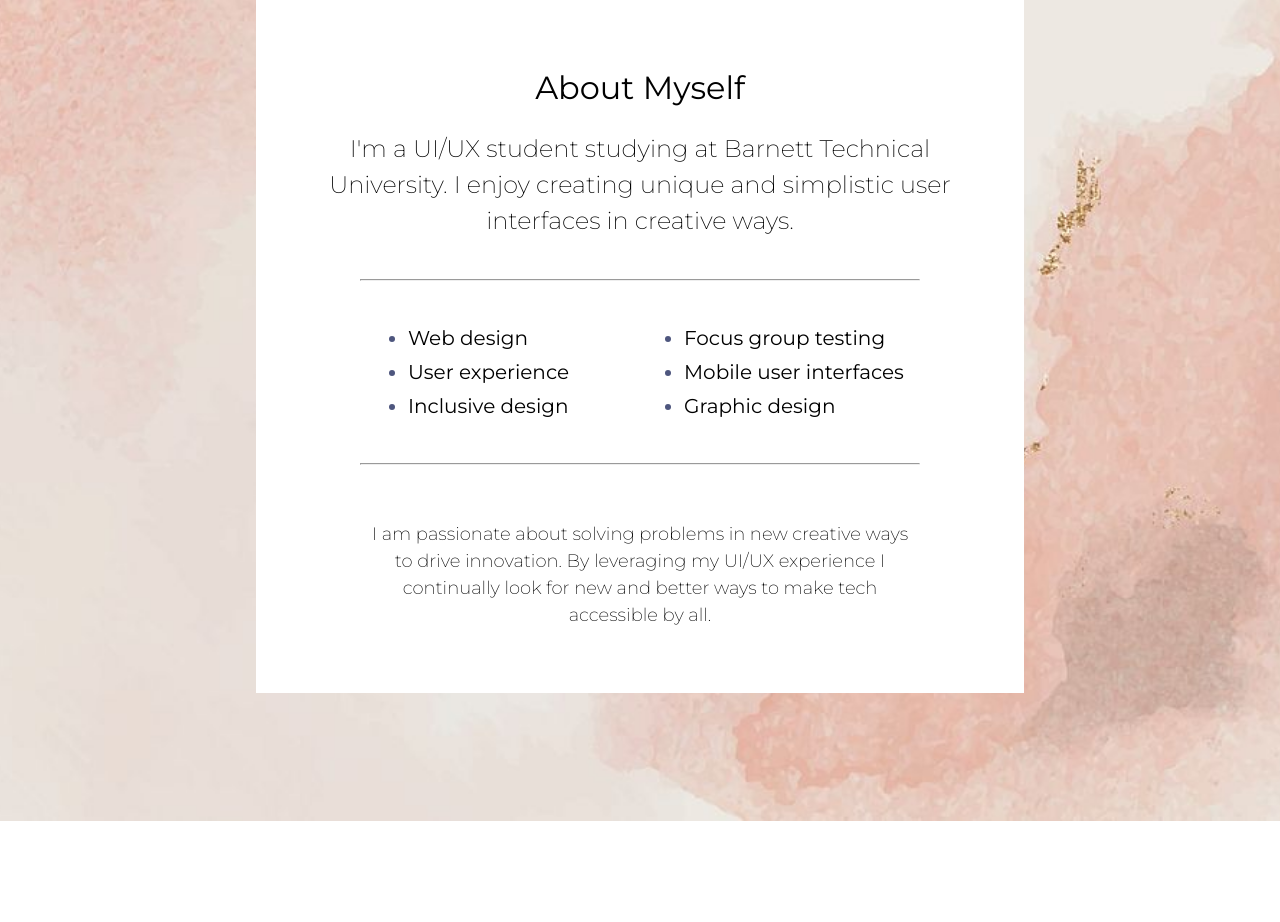
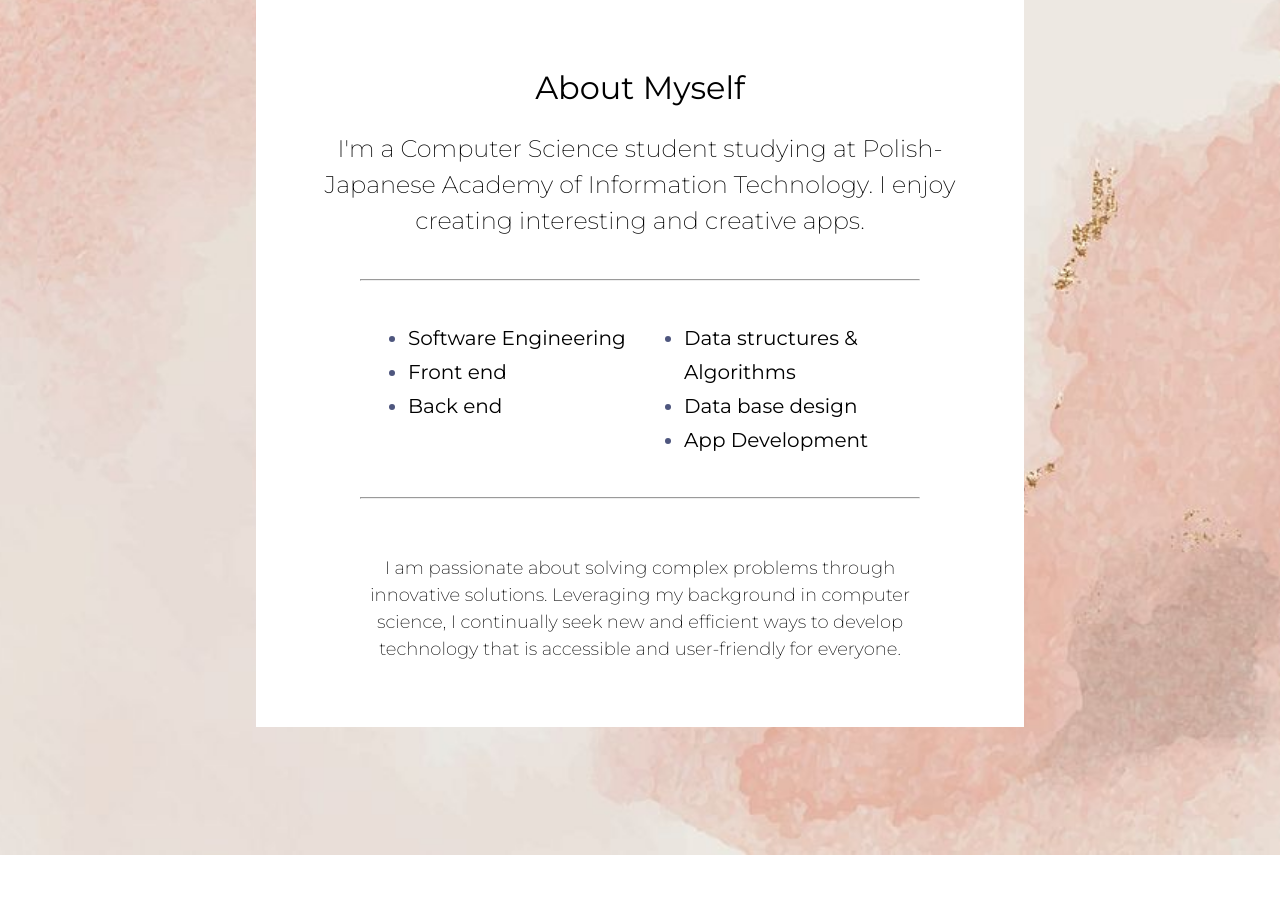
Before and after one commit to majafrankowska/website, a React (Vite) app: page / in a window 1280 px wide. Shown: the part 940-1862 px from the top of the page. Built offline with nearby package versions, Linux system fonts and the light colour scheme.

Commit message:
Update About.jsx

```diff
--- a/src/Components/About.jsx
+++ b/src/Components/About.jsx
@@ -24,19 +24,20 @@ const imageAltText = "pink background";
  * Sort description that expands on your title on the Home component.
  */
 const description =
-  "I'm a UI/UX student studying at Barnett Technical University. I enjoy creating unique and simplistic user interfaces in creative ways.";
+  "I'm a Computer Science student studying at Polish-Japanese Academy of Information Technology. I enjoy creating interesting and creative apps.";
 
 /**
  * List of some of skills or technologies you work on, are learning,
  * passionate about, or enjoy,
  */
 const skillsList = [
-  "Web design",
-  "User experience",
-  "Inclusive design",
-  "Focus group testing",
-  "Mobile user interfaces",
-  "Graphic design",
+  "Software Engineering",
+  "Front end",
+  "Back end",
+  "Data structures & Algorithms",
+  "Data base design",
+  "App Development",
+
 ];
 
 /**
@@ -45,8 +46,7 @@ const skillsList = [
  * about you on a professional level.
  */
 const detailOrQuote =
-  "I am passionate about solving problems in new creative ways to drive innovation. By leveraging my UI/UX experience I continually look for new and better ways to make tech accessible by all.";
-
+"I am passionate about solving complex problems through innovative solutions. Leveraging my background in computer science, I continually seek new and efficient ways to develop technology that is accessible and user-friendly for everyone.";
 const About = () => {
   return (
     <section className="padding" id="about">
```
